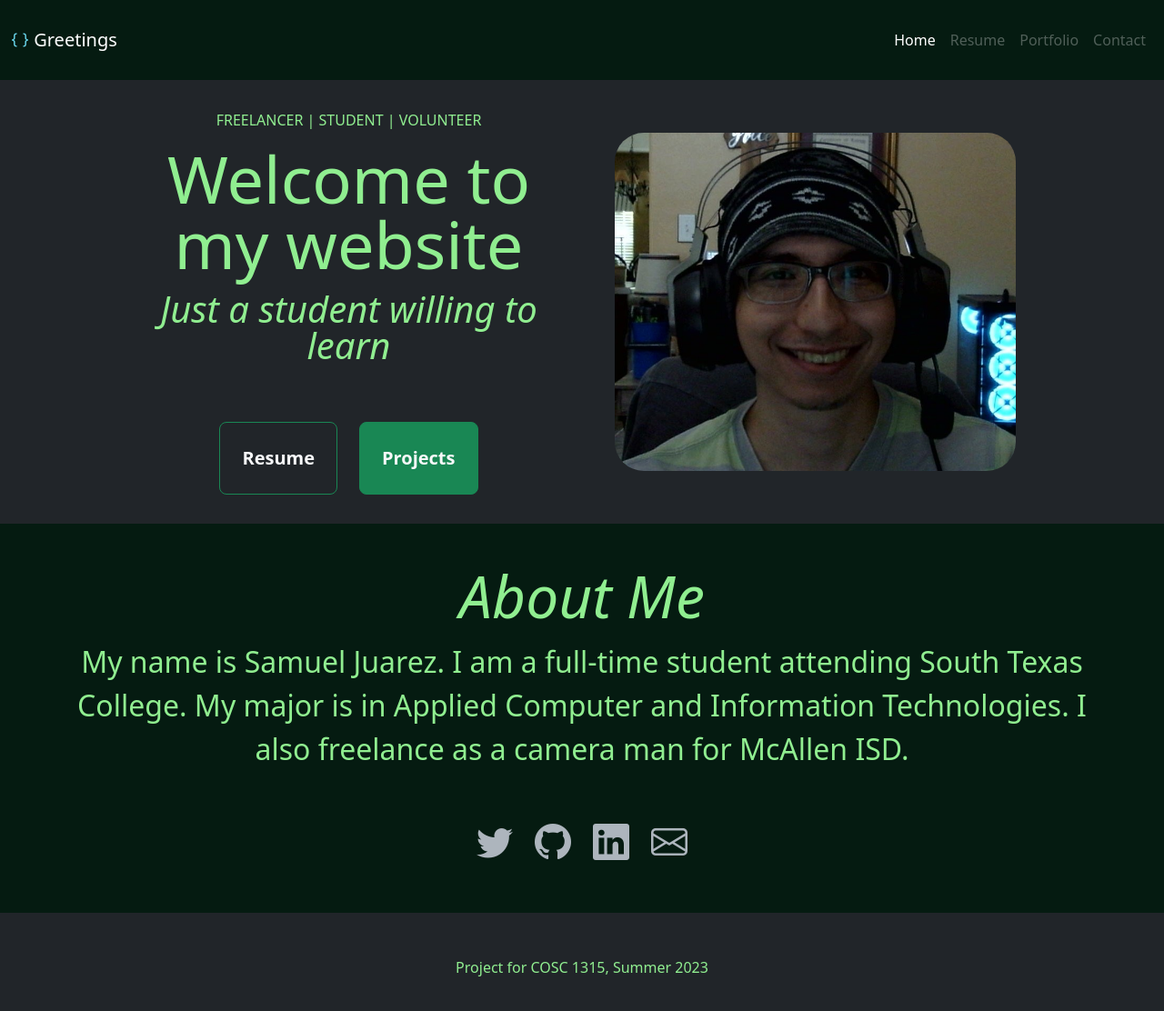
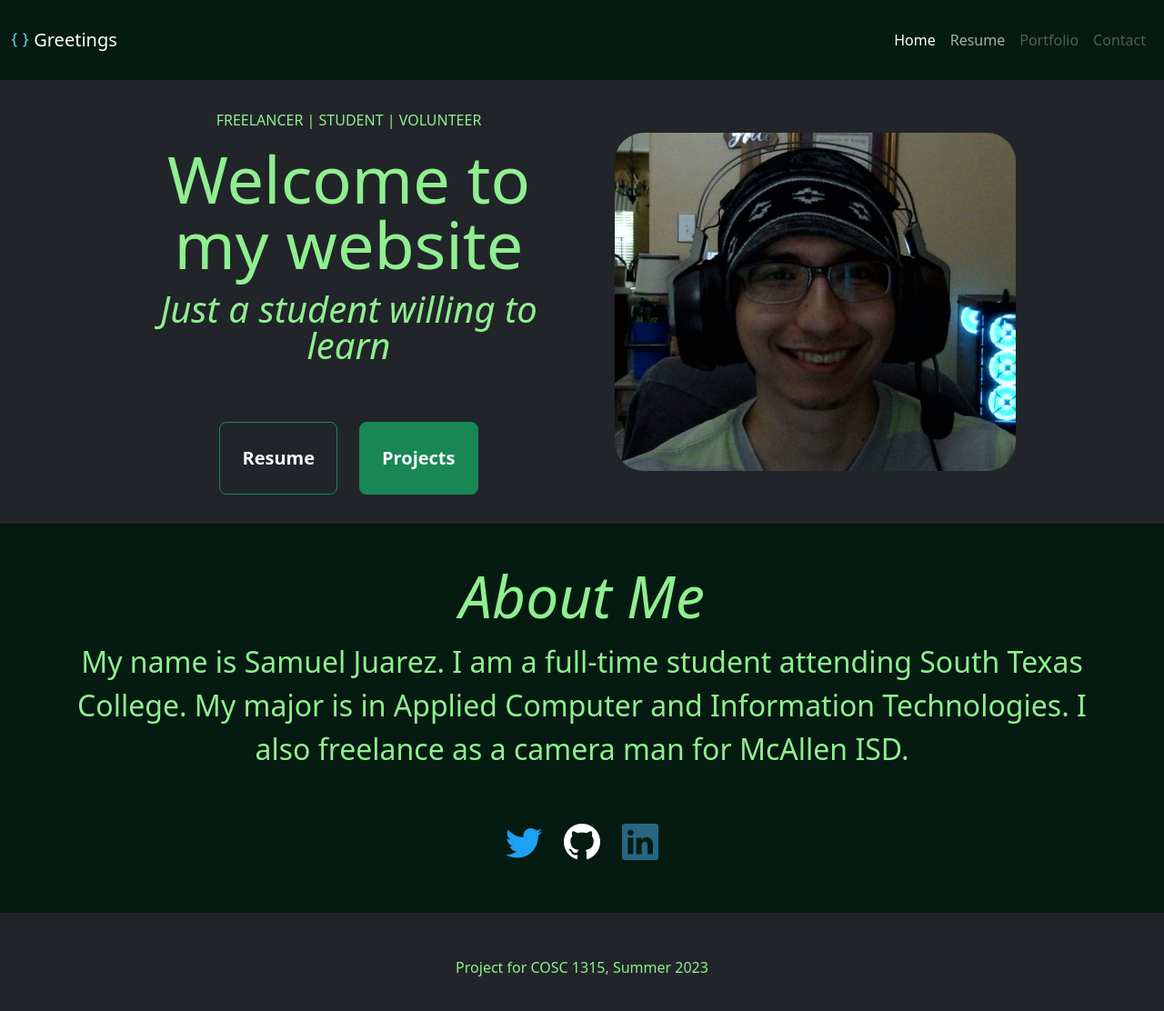
Before and after one commit to UnheardDesert73/resume, a plain HTML site: page index.html in a window 1280 px wide. Shown: the whole page at 91% size. Drawn offline with nearby package versions, Linux system fonts and the light colour scheme.

Commit message:
finished index

```diff
--- a/index.html
+++ b/index.html
@@ -15,7 +15,7 @@
   <header>
     <nav class="navbar navbar-expand-lg bg-success-subtle py-4">
       <div class="container-fluid">
-        <a class="navbar-brand " href="/">
+        <a class="navbar-brand " href="index.html">
           <i class="bi bi-braces text-info-emphasis"></i>
           Greetings
         </a>
@@ -26,7 +26,7 @@
         <div class="collapse navbar-collapse" id="navbarNavAltMarkup">
           <div class="navbar-nav ms-auto">
             <a class="nav-link active" aria-current="page" href="#">Home</a>
-            <a class="nav-link disabled">Resume</a>
+            <a class="nav-link" href="resume.html">Resume</a>
             <a class="nav-link disabled">Portfolio</a>
             <a class="nav-link disabled">Contact</a>
           </div>
@@ -43,7 +43,7 @@
           <p class="fs-1 lh-1 fst-italic">Just a student willing to learn</p>
         </div>
         <div class="d-flex justify-content-center gap-4">
-          <a href="#" class="btn btn-outline-success text-light fw-bold btn-lg px-4 py-4">
+          <a href="resume.html" class="btn btn-outline-success text-light fw-bold btn-lg px-4 py-4">
             Resume
           </a>
           <a href="#" class="btn btn-success text-light fw-bold btn-lg px-4 py-4">
@@ -62,10 +62,18 @@
           College. My major is in Applied Computer and Information Technologies. I also freelance as a camera man for
           McAllen ISD.</p>
         <div class="fs-1 d-flex justify-content-center gap-4">
-          <i class="bi bi-twitter"></i>
-          <i class="bi bi-github"></i>
-          <i class="bi bi-linkedin"></i>
-          <i class="bi bi-envelope"></i>
+          <a href="https://twitter.com">
+            <i class="bi bi-twitter" style="color: #1da1f2"></i>
+          </a>
+
+          <a href="https://github.com">
+            <i class="bi bi-github text-white"></i>
+          </a>
+
+          <a href="https://linkedin.com">
+            <i class="bi bi-linkedin" style="color: #286782"></i>
+          </a>
+
         </div>
       </div>
     </section>
```
